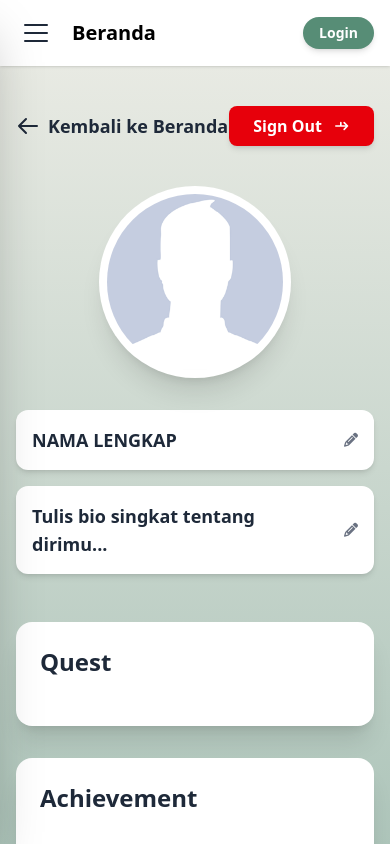
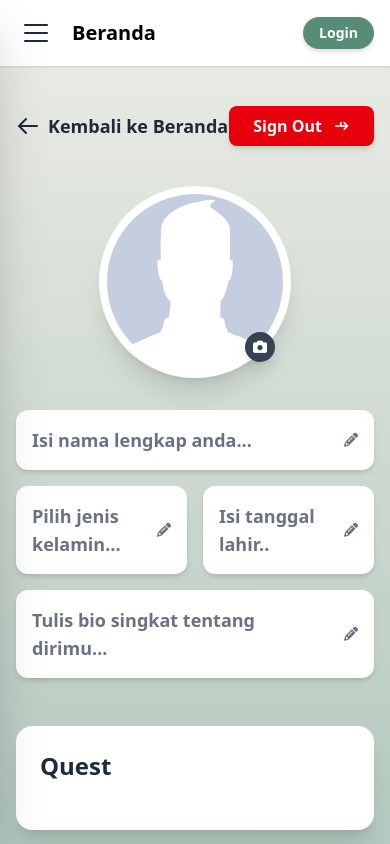
Before and after one commit to zicofarry/CatTake, a Vue app in the folder frontend/: page /profile in a window 390 px wide. Shown: the top 844 px of the page. Built offline with nearby package versions, Linux system fonts and the light colour scheme.

Commit message:
update edit profile (masih bug profileData belum ke get)

```diff
--- a/frontend/index.html
+++ b/frontend/index.html
@@ -4,6 +4,8 @@
     <meta charset="UTF-8">
     <meta name="viewport" content="width=device-width, initial-scale=1.0">
     <title>CatTake App</title>
+    <link rel="stylesheet" href="https://cdnjs.cloudflare.com/ajax/libs/font-awesome/6.5.1/css/all.min.css">
+
 </head>
 <body>
 
--- a/frontend/src/pages/DetailPage.vue
+++ b/frontend/src/pages/DetailPage.vue
@@ -1,5 +1,4 @@
 <template>
-    <link rel="stylesheet" href="https://cdnjs.cloudflare.com/ajax/libs/font-awesome/6.5.1/css/all.min.css">
     <main class="min-h-screen bg-gray-100 py-10 md:pt-16" style="background: linear-gradient(180deg, #E8EAE3 0%, #A9C2B7 100%);">
 
         <div class="max-w-4xl mx-auto px-4 sm:px-6 lg:px-8">
@@ -21,60 +20,79 @@
             <div class="flex flex-col md:flex-row gap-8">
 
                 <div class="flex justify-center md:flex-none">
+                    <div class="flex flex-col items-center gap-3">
                         <div class="w-48 h-48 rounded-full shadow-xl p-2 bg-white flex items-center justify-center relative">
-                        <img :src="userData.photo" alt="Profile" class="w-full h-full object-cover rounded-full">
+
+                            <img
+                                :src="userData.photo"
+                                alt="Profile"
+                                class="w-full h-full object-cover rounded-full cursor-pointer"
+                                @click="togglePhotoDropdown"  >
 
                             <input
-                            v-if="isEditMode"
                                 type="file"
                                 id="photo-upload"
                                 accept="image/png, image/jpeg"
                                 @change="handleFileUpload"
                                 class="hidden"
                             >
-                        <label
-                            v-if="isEditMode"
-                            for="photo-upload"
-                            class="absolute inset-0 bg-black bg-opacity-30 rounded-full flex items-center justify-center cursor-pointer opacity-0 hover:opacity-100 transition duration-300"
-                        >
-                            <i class="fas fa-camera text-white text-3xl"></i>
-                        </label>
+
+                            <button @click="handleChoosePhoto" class="absolute bottom-4 right-4 bg-gray-700 text-white p-2 rounded-full shadow-lg hover:bg-gray-800 transition flex items-center justify-center">
+                                <i class="fas fa-camera text-sm"></i>
+                            </button>
+
+                            <div v-if="isPhotoDropdownOpen" @click.stop class="absolute top-full mt-2 w-64 bg-white rounded-lg shadow-xl overflow-hidden z-50 text-left">
+                                <button @click="handleViewPhoto" class="w-full flex items-center gap-3 p-3 text-gray-700 hover:bg-gray-100 transition">
+                                    <i class="fas fa-user-circle w-5 text-lg"></i>
+                                    Lihat Foto Profil
+                                </button>
+                                <button @click="handleChoosePhoto" class="w-full flex items-center gap-3 p-3 text-gray-700 hover:bg-gray-100 transition">
+                                    <i class="fas fa-image w-5 text-lg"></i>
+                                    Pilih Foto Profil
+                                </button>
+                            </div>
+
+                            <div v-if="isPhotoDropdownOpen" @click="togglePhotoDropdown" class="fixed inset-0 z-40"></div>
+
+                        </div>
+
                     </div>
                 </div>
                 <div class="flex flex-col gap-4 w-full md:flex-grow">
                     <div class="bg-white p-4 rounded-xl shadow-md flex justify-between items-center text-lg font-semibold text-gray-800">
-                        <input v-if="isEditMode" type="text" v-model="formState.name" class="w-full focus:outline-none focus:ring-0">
-                        <span v-else>{{ userData.name }}</span>
-                        <button v-if="!isEditMode" @click="toggleEditMode" class="text-gray-500 cursor-pointer text-sm ml-4"><i class="fas fa-pencil-alt"></i></button>
-                        <button v-else @click="handleSaveProfile" :disabled="isLoading" class="text-green-600 font-bold text-sm ml-4 disabled:opacity-50">
+                        <input v-if="activeEditField === 'name'" type="text" v-model="formState.name" class="w-full focus:outline-none focus:ring-0">
+                        <span v-else :class="{ 'text-gray-800': formState.name, 'text-gray-500': !formState.name }">{{ displayPlaceholder(formState.name, 'Isi nama lengkap anda...') }}</span>
+                        <button v-if="activeEditField !== 'name'" @click="toggleEditMode('name')" class="text-gray-500 cursor-pointer text-sm ml-4"><i class="fas fa-pencil-alt"></i></button>
+                        <button v-else @click="handleSaveProfile('name')" :disabled="isLoading" class="text-green-600 font-bold text-sm ml-4 disabled:opacity-50">
                             {{ isLoading ? 'Menyimpan...' : 'SIMPAN' }}
                         </button>
                     </div>
 
-                    <div class="hidden md:flex gap-4">
+                    <div class="flex flex-row gap-4">
                         <div class="bg-white p-4 rounded-xl shadow-md flex justify-between items-center text-lg font-semibold text-gray-800 flex-1">
-                            <input v-if="isEditMode" type="date" v-model="formState.birthDate" class="w-full focus:outline-none focus:ring-0">
-                            <span v-else>{{ userData.birthDate }}</span>
-                            <i v-if="!isEditMode" @click="toggleEditMode" class="fas fa-pencil-alt text-gray-500 cursor-pointer text-sm ml-4"></i>
-                            <button v-else @click="handleSaveProfile" class="text-green-600 font-bold text-sm ml-4">SIMPAN</button>
+                            <select v-if="activeEditField === 'gender'" v-model="formState.gender" class="w-full focus:outline-none focus:ring-0 text-base">
+                                <option value="male">Laki-laki</option>
+                                <option value="female">Perempuan</option>
+                                <option value="" disabled>Pilih Jenis Kelamin</option>
+                            </select>
+                            <span v-else :class="{ 'text-gray-800': formState.gender, 'text-gray-500': !formState.gender }                              ">{{ displayPlaceholder(formState.gender, 'Pilih jenis kelamin...') }}</span>
+                            <button v-if="activeEditField !== 'gender'" @click="toggleEditMode('gender')" class="text-gray-500 cursor-pointer text-sm ml-4"><i class="fas fa-pencil-alt"></i></button>
+                            <button v-else @click="handleSaveProfile('gender')" class="text-green-600 font-bold text-sm ml-4">SIMPAN</button>
                         </div>
                         <div class="bg-white p-4 rounded-xl shadow-md flex justify-between items-center text-lg font-semibold text-gray-800 flex-1">
-                            <select v-if="isEditMode" v-model="formState.gender" class="w-full focus:outline-none focus:ring-0 text-base">
-                                <option value="male">Laki-laki</option>
-                                <option value="female">Perempuan</option>
-                                <option value="" disabled>Pilih Gender</option>
-                            </select>
-                            <span v-else>{{ userData.gender }}</span>
-                            <i v-if="!isEditMode" @click="toggleEditMode" class="fas fa-pencil-alt text-gray-500 cursor-pointer text-sm ml-4"></i>
-                            <button v-else @click="handleSaveProfile" class="text-green-600 font-bold text-sm ml-4">SIMPAN</button>
+                            <input v-if="activeEditField === 'birthDate'" type="date" v-model="formState.birthDate" class="w-full focus:outline-none focus:ring-0">
+                            <span v-else :class="{ 'text-gray-800': formState.birthDate, 'text-gray-500': !formState.birthDate }">{{ displayPlaceholder(formState.birthDate, 'Isi tanggal lahir..') }}</span>
+                            <button v-if="activeEditField !== 'birthDate'" @click="toggleEditMode('birthDate')" class="text-gray-500 cursor-pointer text-sm ml-4"><i class="fas fa-pencil-alt"></i></button>
+                            <button v-else @click="handleSaveProfile('birthDate')" class="text-green-600 font-bold text-sm ml-4">SIMPAN</button>
                         </div>
                     </div>
 
+
                     <div class="bg-white p-4 rounded-xl shadow-md flex justify-between items-center text-lg font-semibold text-gray-800">
-                        <textarea v-if="isEditMode" v-model="formState.profileDescription" class="w-full focus:outline-none focus:ring-0 h-16"></textarea>
-                        <span v-else>{{ userData.profileDescription }}</span>
-                        <i v-if="!isEditMode" @click="toggleEditMode" class="fas fa-pencil-alt text-gray-500 cursor-pointer text-sm ml-4"></i>
-                        <button v-else @click="handleSaveProfile" class="text-green-600 font-bold text-sm ml-4">SIMPAN</button>
+                        <textarea v-if="activeEditField === 'profileDescription'" v-model="formState.profileDescription" class="w-full focus:outline-none focus:ring-0 h-16"></textarea>
+                        <span v-else :class="{ 'text-gray-800': formState.profileDescription, 'text-gray-500': !formState.profileDescription }">{{ displayPlaceholder(formState.profileDescription, 'Tulis bio singkat tentang dirimu...') }}</span>
+                        <button v-if="activeEditField !== 'profileDescription'" @click="toggleEditMode('profileDescription')" class="text-gray-500 cursor-pointer text-sm ml-4"><i class="fas fa-pencil-alt"></i></button>
+                        <button v-else @click="handleSaveProfile('profileDescription')" class="text-green-600 font-bold text-sm ml-4">SIMPAN</button>
                     </div>
                 </div>
             </div>
@@ -115,7 +133,7 @@
 <script setup>
 import { ref, computed, watchEffect, defineProps, defineEmits } from 'vue';
 import { useRouter } from 'vue-router';
-import apiClient from '@/api/http'; // Asumsi untuk menyimpan data
+import apiClient from '@/api/http';
 
 const router = useRouter();
 const emit = defineEmits([
@@ -125,145 +143,161 @@ const emit = defineEmits([
 
 // 1. Terima Props dari App.vue
 const props = defineProps({
-    profileData: { type: Object, default: () => null },
+    profileData: { type: Object, default: () => ({}) }, // Default object kosong
     isLoggedInProp: { type: Boolean, default: false }
 });
-
-// 2. State Edit
-const isEditMode = ref(false);
+console.log("DEBUG 1: Props diterima di DetailPage:", props.profileData);
+// 2. State Edit & Dropdown
+const activeEditField = ref(null); // String nama field yg diedit
+const isPhotoDropdownOpen = ref(false);
 const isLoading = ref(false);
 
-// 3. Data Reaktif (digunakan untuk Form/Tampilan)
+// Helper Tampilan Placeholder
+const displayPlaceholder = (value, defaultText) => {
+    if (value && value !== 'null' && value !== '') {
+        return value;
+    }
+    return defaultText;
+};
+
+// 3. Data Reaktif (Computed Property untuk Tampilan Statis)
 const userData = computed(() => {
     const data = props.profileData || {};
-    // Menampilkan format Indonesia untuk Gender
-    const genderDisplay = data.gender === 'male' ? 'Laki-laki' : (data.gender === 'female' ? 'Perempuan' : 'N/A');
+    const genderDisplay = data.gender === 'male' ? 'Laki-laki' : (data.gender === 'female' ? 'Perempuan' : null);
 
     // Formatter Tanggal (Tampilan)
-    const birthDateDisplay = data.birth_date ? new Date(data.birth_date).toLocaleDateString('id-ID', { day: '2-digit', month: '2-digit', year: 'numeric' }) : 'Tanggal Lahir';
+    const birthDateDisplay = data.birth_date
+        ? new Date(data.birth_date).toLocaleDateString('id-ID', { day: '2-digit', month: '2-digit', year: 'numeric' })
+        : null;
+
 
     return {
-        name: data.name || 'NAMA LENGKAP',
+        name: data.name || '', // Gunakan string kosong agar placeholder bekerja
         birthDate: birthDateDisplay,
         gender: genderDisplay,
-        email: data.email || 'email@contoh.com',
-        // Menggunakan foto dari backend, fallback ke path lokal default
+        email: data.email || '',
         photo: data.photo || '/img/NULL.JPG',
-        profileDescription: data.bio || 'Tulis bio singkat tentang dirimu...',
+        profileDescription: data.bio || '',
     };
 });
 
 // 4. Data Form (untuk input yang bisa diubah)
 const formState = ref({
     name: '',
-    birthDate: '', // Format ISO date YYYY-MM-DD
-    gender: '', // Format mentah male/female
+    birthDate: '',
+    gender: '',
     profileDescription: '',
-    uploadedFile: null, // Untuk menampung file baru
+    uploadedFile: null,
 });
 
-// 5. Watcher untuk mengisi formState saat data profil diterima
+// 5. Watcher untuk sinkronisasi data API ke Form
 watchEffect(() => {
-    if (props.profileData) {
-        // Mengisi formState dengan nilai mentah/formatted untuk input
-        formState.value.name = props.profileData.name || '';
-        // Format ISO date (wajib untuk <input type="date">)
-        formState.value.birthDate = props.profileData.birth_date ? new Date(props.profileData.birth_date).toISOString().substring(0, 10) : '';
-        formState.value.gender = props.profileData.gender || '';
-        formState.value.profileDescription = props.profileData.bio || '';
-    }
-});
+    if (props.profileData && props.profileData.id) {
 
-// 6. Computed Quests & Achievements (Mengambil data dari prop)
-const quests = computed(() => props.profileData?.quests || []);
-const achievements = computed(() => props.profileData?.achievements || []);
+        console.log("DEBUG 2: Nilai ID sebelum disalin:", props.profileData.id); // HARUS ADA NILAI
 
-
-function toggleEditMode() {
-    isEditMode.value = !isEditMode.value;
-
-    // Logika Reset: Jika user keluar dari Edit Mode TANPA Save
-    if (!isEditMode.value && props.profileData) {
-        // Reset formState kembali ke nilai props saat ini
+        // --- Semua penyalinan dijamin aman di bawah sini ---
         formState.value.name = props.profileData.name || '';
         formState.value.birthDate = props.profileData.birth_date ? new Date(props.profileData.birth_date).toISOString().substring(0, 10) : '';
         formState.value.gender = props.profileData.gender || '';
         formState.value.profileDescription = props.profileData.bio || '';
-        formState.value.uploadedFile = null; // Hapus file yang dipilih
+
+        console.log("DEBUG 3: Nilai FormState Name setelah disalin:", formState.value.name);
+    } else {
+        // Ini adalah case untuk null atau objek kosong awal ({})
+        console.log("DEBUG: Data profil masih kosong atau ID tidak ditemukan.");
     }
+});
+
+// 6. Quests & Achievements
+const quests = computed(() => props.profileData?.quests || []);
+const achievements = computed(() => props.profileData?.achievements || []);
+
+// --- FUNGSI INTERAKSI ---
+
+function toggleEditMode(field) {
+    if (activeEditField.value === field) {
+        activeEditField.value = null; // Tutup jika diklik lagi
+    } else {
+        activeEditField.value = field; // Buka field tertentu
+    }
+}
+
+function togglePhotoDropdown() {
+    isPhotoDropdownOpen.value = !isPhotoDropdownOpen.value;
+}
+
+function handleChoosePhoto() {
+    isPhotoDropdownOpen.value = false;
+    document.getElementById('photo-upload').click();
+}
+
+function handleViewPhoto() {
+    isPhotoDropdownOpen.value = false;
+    alert('Fitur Lihat Foto belum diimplementasikan (bisa pakai Modal).');
 }
 
 function handleFileUpload(event) {
     const file = event.target.files[0];
     if (file) {
         formState.value.uploadedFile = file;
-        // Opsional: Tampilkan preview gambar
+        // Preview gambar
         const reader = new FileReader();
         reader.onload = (e) => {
-            // Update photo di userData secara sementara untuk preview
-            userData.value.photo = e.target.result;
+            // Update tampilan foto sementara
+            // Note: Kita update userData.value.photo ini hanya virtual di computed,
+            // idealnya punya local state untuk preview. Tapi utk simpel:
+            const imgPreview = document.querySelector('.w-48 img');
+            if(imgPreview) imgPreview.src = e.target.result;
         };
         reader.readAsDataURL(file);
+
+        // Auto-save foto (opsional) atau tunggu tombol simpan khusus?
+        // Di sini kita asumsikan user harus klik tombol SIMPAN khusus foto atau
+        // kita bisa langsung panggil handleSaveProfile('photo') jika mau auto-upload.
     }
 }
 
-async function handleSaveProfile() {
+async function handleSaveProfile(fieldToSave) {
     if (!props.profileData || !props.profileData.id) {
-        alert("Gagal menyimpan: Data profil atau ID pengguna tidak ditemukan. Mohon coba lagi.");
+        alert("Gagal: Data profil belum siap.");
         isLoading.value = false;
-        // PENTING: Matikan edit mode agar pengguna bisa coba refresh atau sign out
-        isEditMode.value = false;
+        activeEditField.value = null;
         return;
     }
 
-    // Logika ini sekarang aman karena Anda sudah cek di atas
+    isLoading.value = true;
     const userId = props.profileData.id;
-    isLoading.value = true;
 
-    // 1. Persiapan Payload (Sudah Anda siapkan)
-    const formData = new FormData();
-    const textPayload = {
+    // Siapkan Payload
+    const payload = {
         full_name: formState.value.name,
         birth_date: formState.value.birthDate,
         gender: formState.value.gender,
         bio: formState.value.profileDescription,
-        role: props.userRole, // Kirim role untuk backend tahu tabel mana yang diupdate
+        role: 'individu', // Hardcode atau props.userRole
     };
 
-    // 2. Tentukan Payload Akhir (JSON vs FormData)
-    let finalPayload;
-    let axiosConfig = {};
-
-    if (formState.value.uploadedFile) {
-        // Jika ada file: Gunakan FormData
-        Object.keys(textPayload).forEach(key => formData.append(key, textPayload[key]));
-        formData.append('profile_picture', formState.value.uploadedFile);
-        finalPayload = formData;
-        axiosConfig = { headers: { 'Content-Type': 'multipart/form-data' } };
-    } else {
-        // Jika tidak ada file: Gunakan JSON
-        finalPayload = textPayload;
-        // Content-Type: application/json sudah menjadi default Axios, tidak perlu di set ulang
-    }
-
+    // Logic pengiriman (JSON vs FormData) - Sederhana: Kirim JSON karena edit per atribut teks
+    // Kecuali jika fieldToSave == 'photo' (implementasi terpisah)
 
     try {
-        // 🛑 AKTIFKAN API CALL DI SINI
-        await apiClient.patch(`/users/profile/${userId}`, finalPayload, axiosConfig);
+        console.log("Mengirim update:", payload);
+        // await apiClient.patch(`/users/profile/${userId}`, payload);
 
-        // [Jika ada refresh data, panggil di sini, misalnya: emit('refresh-profile-data')]
+        alert('Berhasil disimpan!');
+        activeEditField.value = null; // Tutup edit mode
 
-        alert('Profil berhasil diperbarui!');
-        isEditMode.value = false;
+        // Emit event refresh jika perlu
+        // emit('refresh-data');
 
     } catch (error) {
-        alert('Gagal menyimpan profil. Cek koneksi server atau format data.');
-        console.error("Save profile error:", error);
+        alert('Gagal menyimpan.');
+        console.error(error);
     } finally {
         isLoading.value = false;
     }
 }
-
 
 function handleSignOut() {
     localStorage.removeItem('userToken');
```
Also changed, not shown: frontend/src/App.vue (+4 -3 lines), frontend/src/components/AppHeader.vue (+1 -7 lines), 1 other file (tests, documents, lock files or other folders). Lines whose indentation alone changed are shown as unchanged.
